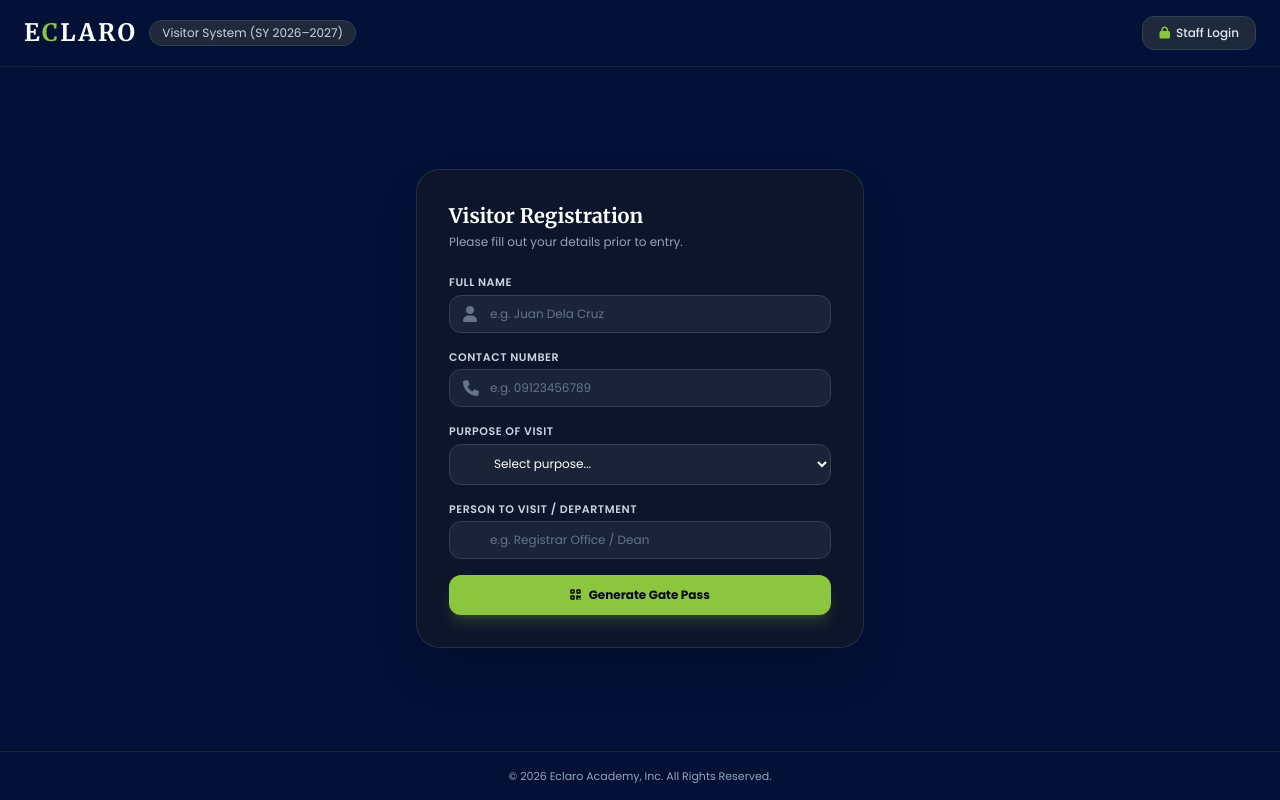
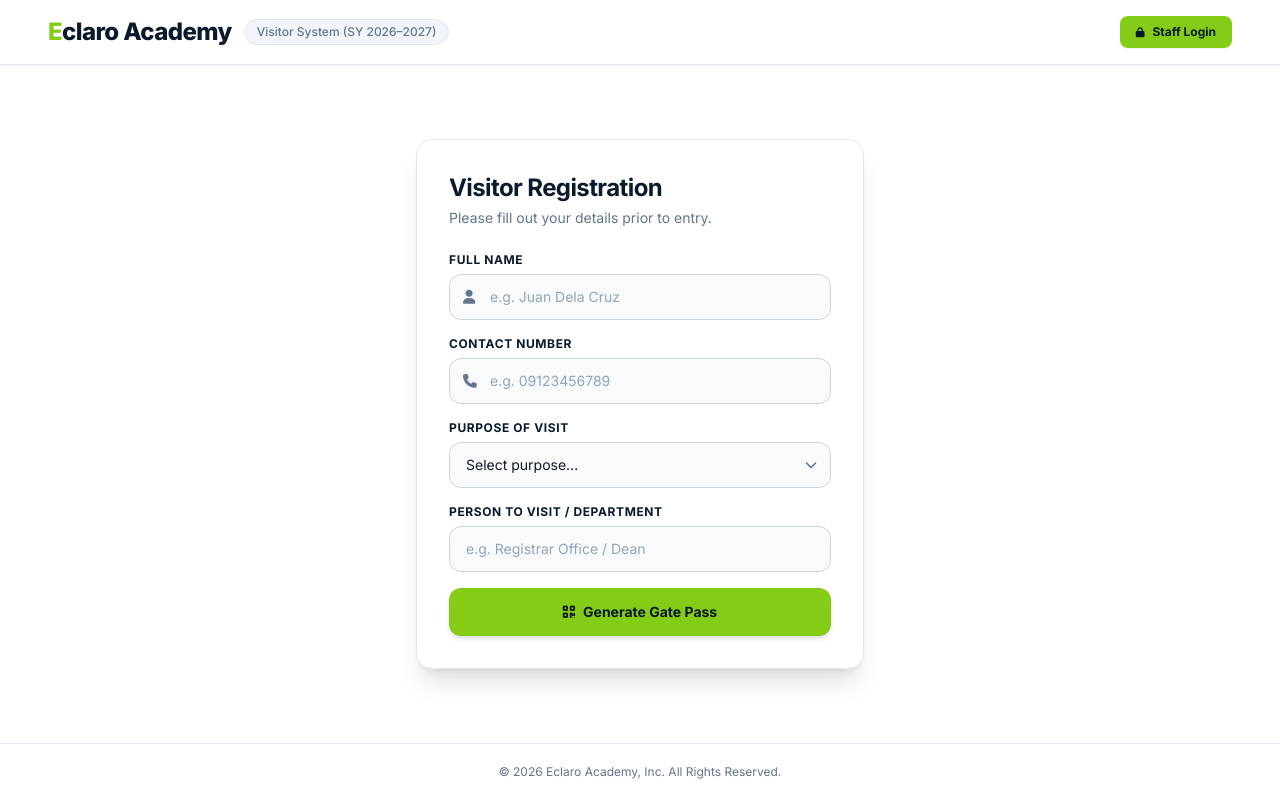
Before and after one commit to erickarcenal-hue/eclaro-visitor-system, a Flask app: page / in a window 1280 px wide. Run offline with Flask 3, Linux system fonts and the light colour scheme; some libraries are stand-ins or nearby versions.

Commit message:
Update index.html

```diff
--- a/templates/index.html
+++ b/templates/index.html
@@ -3,138 +3,216 @@
 <head>
     <meta charset="UTF-8">
     <meta name="viewport" content="width=device-width, initial-scale=1.0">
-    <title>Visitor Management System</title>
-    <link rel="icon" type="image/png" href="https://www.eclaro.com/favicon.ico">
+    <title>Eclaro Academy - Visitor System</title>
+    <!-- Tailwind CSS CDN -->
     <script src="https://cdn.tailwindcss.com"></script>
-    <link href="https://cdnjs.cloudflare.com/ajax/libs/font-awesome/6.0.0/css/all.min.css" rel="stylesheet">
-    <link href="https://fonts.googleapis.com/css2?family=Merriweather:wght@400;700&family=Poppins:wght@300;400;500;600;700&display=swap" rel="stylesheet">
+    <!-- Font Awesome Icons -->
+    <link rel="stylesheet" href="https://cdnjs.cloudflare.com/ajax/libs/font-awesome/6.4.0/css/all.min.css">
+    <!-- QR Code Generator Library -->
+    <script src="https://cdnjs.cloudflare.com/ajax/libs/qrcodejs/1.0.0/qrcode.min.js"></script>
+    <script>
+        tailwind.config = {
+            theme: {
+                extend: {
+                    colors: {
+                        brand: {
+                            green: '#84cc16',      /* Accent Green */
+                            greenHover: '#65a30d',
+                            navy: '#0B192C',       /* Dark Text / Accent */
+                            bgLight: '#FFFFFF',    /* White Background */
+                            cardBg: '#FFFFFF',
+                            inputBg: '#F8FAFC',
+                            border: '#E2E8F0',
+                            textDark: '#0F172A',
+                            textMuted: '#64748B'
+                        }
+                    }
+                }
+            }
+        }
+    </script>
     <style>
-        body { font-family: 'Poppins', sans-serif; }
-        .font-serif-title { font-family: 'Merriweather', serif; }
-        .bg-eclaro-navy { background-color: #031137; }
-        .bg-eclaro-lime { background-color: #8CC63F; }
-        .text-eclaro-lime { color: #8CC63F; }
-        .border-eclaro-lime { border-color: #8CC63F; }
+        @import url('https://fonts.googleapis.com/css2?family=Inter:wght@400;500;600;700;800&display=swap');
+        body {
+            font-family: 'Inter', sans-serif;
+        }
     </style>
 </head>
-<body class="bg-eclaro-navy min-h-screen flex flex-col justify-between text-slate-100">
+<body class="bg-brand-bgLight text-brand-textDark min-h-screen flex flex-col justify-between selection:bg-brand-green selection:text-white">
 
-    <!-- Navbar -->
-    <header class="w-full px-6 py-4 flex justify-between items-center border-b border-slate-800/80 backdrop-blur-md">
+    <!-- HEADER BAR -->
+    <header class="w-full bg-white border-b border-brand-border py-4 px-6 md:px-12 flex items-center justify-between shadow-sm">
         <div class="flex items-center gap-3">
-            <span class="text-2xl font-black text-white tracking-widest font-serif-title">E<span class="text-eclaro-lime">C</span>LARO</span>
-            <span class="hidden sm:inline-block text-xs bg-slate-800 text-slate-300 px-3 py-1 rounded-full border border-slate-700">Visitor System (SY 2026–2027)</span>
+            <!-- LOGO: "E" is Green, rest is Dark -->
+            <h1 class="text-2xl font-extrabold tracking-tight text-brand-navy">
+                <span class="text-brand-green">E</span>claro Academy
+            </h1>
+            <span class="bg-slate-100 text-brand-textMuted text-xs font-medium px-3 py-1 rounded-full border border-slate-200">
+                Visitor System (SY 2026–2027)
+            </span>
         </div>
-        <div>
-            <a href="/login" class="text-xs bg-slate-800 hover:bg-slate-700 text-slate-200 px-4 py-2 rounded-xl font-medium border border-slate-700 transition-all flex items-center gap-1.5">
-                <i class="fas fa-lock text-eclaro-lime"></i> Staff Login
-            </a>
-        </div>
+        <button class="flex items-center gap-2 bg-brand-green hover:bg-brand-greenHover text-brand-navy text-xs font-bold px-4 py-2 rounded-lg transition-all shadow-sm">
+            <i class="fa-solid fa-lock text-[10px]"></i>
+            Staff Login
+        </button>
     </header>
 
-    <!-- Main Content -->
-    <main class="flex-grow flex items-center justify-center p-4 sm:p-6">
-        <div class="w-full max-w-md bg-slate-900/90 backdrop-blur-xl border border-slate-700/60 p-6 sm:p-8 rounded-3xl shadow-2xl relative overflow-hidden">
-            <div class="absolute top-0 left-0 right-0 h-1.5 bg-gradient-to-r from-eclaro-lime via-teal-400 to-eclaro-lime"></div>
+    <!-- MAIN FORM CONTAINER -->
+    <main class="flex-1 flex items-center justify-center p-4 sm:p-6 my-6">
+        <div class="w-full max-w-md bg-brand-cardBg border border-slate-200 rounded-2xl shadow-xl p-6 sm:p-8">
 
-            {% if success %}
-                <!-- Success State / QR Display -->
-                <div class="text-center space-y-4">
-                    <div class="w-14 h-14 bg-eclaro-lime/20 text-eclaro-lime rounded-2xl flex items-center justify-center mx-auto text-2xl border border-eclaro-lime/30">
-                        <i class="fas fa-check"></i>
-                    </div>
-                    <div>
-                        <h2 class="text-xl font-bold font-serif-title text-white">Registration Successful!</h2>
-                        <p class="text-xs text-slate-400 mt-1">Present this digital gate pass to the Eclaro security or receptionist.</p>
+            <div class="mb-6">
+                <h2 class="text-2xl font-bold text-brand-navy tracking-tight">Visitor Registration</h2>
+                <p class="text-brand-textMuted text-sm mt-1">Please fill out your details prior to entry.</p>
             </div>
 
-                    <div class="bg-slate-800/80 p-4 rounded-2xl border border-slate-700 space-y-3 text-left text-xs">
-                        <div class="flex justify-between"><span class="text-slate-400">Visitor:</span> <span class="font-semibold text-white">{{ visitor.name }}</span></div>
-                        <div class="flex justify-between"><span class="text-slate-400">Contact:</span> <span class="font-semibold text-white">{{ visitor.contact }}</span></div>
-                        <div class="flex justify-between"><span class="text-slate-400">Purpose:</span> <span class="font-semibold text-eclaro-lime">{{ visitor.purpose }}</span></div>
-                        <div class="flex justify-between"><span class="text-slate-400">Host / To Visit:</span> <span class="font-semibold text-white">{{ visitor.person_to_visit }}</span></div>
-                        <div class="flex justify-between"><span class="text-slate-400">Date & Time:</span> <span class="font-semibold text-slate-300">{{ visitor.checkin_date }} | {{ visitor.checkin_time }}</span></div>
-                    </div>
+            <form id="visitorForm" onsubmit="handleFormSubmit(event)" class="space-y-4">
 
-                    <div class="bg-white p-4 rounded-2xl inline-block shadow-lg border-4 border-slate-800">
-                        <img src="{{ visitor.qr_url }}" alt="Visitor QR Code" class="w-40 h-40 mx-auto">
-                    </div>
-
+                <!-- FULL NAME -->
                 <div>
-                        <a href="/" class="w-full block bg-slate-800 hover:bg-slate-700 text-white font-medium py-2.5 rounded-xl text-xs transition-all border border-slate-700">
-                            Register Another Visitor
-                        </a>
-                    </div>
-                </div>
-            {% else %}
-                <!-- Registration Form -->
-                <div class="mb-6">
-                    <h1 class="text-xl font-bold font-serif-title text-white">Visitor Registration</h1>
-                    <p class="text-xs text-slate-400 mt-1">Please fill out your details prior to entry.</p>
-                </div>
-
-                <form action="/add" method="POST" class="space-y-4">
-                    <div>
-                        <label class="block text-[11px] font-semibold text-slate-300 uppercase tracking-wider mb-1">Full Name</label>
+                    <label for="fullName" class="block text-xs font-bold text-brand-navy uppercase tracking-wider mb-1.5">
+                        Full Name
+                    </label>
                     <div class="relative">
-                            <span class="absolute inset-y-0 left-0 flex items-center pl-3.5 text-slate-500"><i class="fas fa-user"></i></span>
-                            <input type="text" name="name" required placeholder="e.g. Juan Dela Cruz" class="w-full bg-slate-800/80 border border-slate-700 rounded-xl px-3.5 py-2.5 pl-10 text-xs text-white placeholder-slate-500 focus:outline-none focus:border-[#8CC63F] transition-all">
+                        <span class="absolute inset-y-0 left-0 flex items-center pl-3.5 pointer-events-none text-brand-textMuted">
+                            <i class="fa-solid fa-user text-sm"></i>
+                        </span>
+                        <input type="text" id="fullName" required placeholder="e.g. Juan Dela Cruz"
+                            class="w-full bg-brand-inputBg border border-slate-300 text-brand-textDark text-sm rounded-xl pl-10 pr-4 py-3 focus:outline-none focus:ring-2 focus:ring-brand-green focus:bg-white transition-all placeholder:text-slate-400">
                     </div>
                 </div>
 
+                <!-- CONTACT NUMBER -->
                 <div>
-                        <label class="block text-[11px] font-semibold text-slate-300 uppercase tracking-wider mb-1">Contact Number</label>
+                    <label for="contactNumber" class="block text-xs font-bold text-brand-navy uppercase tracking-wider mb-1.5">
+                        Contact Number
+                    </label>
                     <div class="relative">
-                            <span class="absolute inset-y-0 left-0 flex items-center pl-3.5 text-slate-500"><i class="fas fa-phone"></i></span>
-                            <input type="text" name="contact" required placeholder="e.g. 09123456789" class="w-full bg-slate-800/80 border border-slate-700 rounded-xl px-3.5 py-2.5 pl-10 text-xs text-white placeholder-slate-500 focus:outline-none focus:border-[#8CC63F] transition-all">
+                        <span class="absolute inset-y-0 left-0 flex items-center pl-3.5 pointer-events-none text-brand-textMuted">
+                            <i class="fa-solid fa-phone text-sm"></i>
+                        </span>
+                        <input type="tel" id="contactNumber" required placeholder="e.g. 09123456789"
+                            class="w-full bg-brand-inputBg border border-slate-300 text-brand-textDark text-sm rounded-xl pl-10 pr-4 py-3 focus:outline-none focus:ring-2 focus:ring-brand-green focus:bg-white transition-all placeholder:text-slate-400">
                     </div>
                 </div>
 
+                <!-- PURPOSE OF VISIT -->
                 <div>
-                        <label class="block text-[11px] font-semibold text-slate-300 uppercase tracking-wider mb-1">Purpose of Visit</label>
+                    <label for="purpose" class="block text-xs font-bold text-brand-navy uppercase tracking-wider mb-1.5">
+                        Purpose of Visit
+                    </label>
                     <div class="relative">
-                            <span class="absolute inset-y-0 left-0 flex items-center pl-3.5 text-slate-500"><i class="fas fa-clipboard-question"></i></span>
-                            <select name="purpose" required class="w-full bg-slate-800/80 border border-slate-700 rounded-xl px-3.5 py-2.5 pl-10 text-xs text-white focus:outline-none focus:border-[#8CC63F] transition-all">
+                        <select id="purpose" required
+                            class="w-full bg-brand-inputBg border border-slate-300 text-brand-textDark text-sm rounded-xl px-4 py-3 focus:outline-none focus:ring-2 focus:ring-brand-green focus:bg-white transition-all appearance-none cursor-pointer">
                             <option value="" disabled selected>Select purpose...</option>
                             <option value="Inquiry / Enrollment">Inquiry / Enrollment</option>
-                                <option value="Meeting / Appointment">Meeting / Appointment</option>
-                                <option value="Delivery / Supplier">Delivery / Supplier</option>
-                                <option value="Maintenance / Repair">Maintenance / Repair</option>
-                                <option value="Others">Others</option>
+                            <option value="Document Submission">Document Submission / Pickup</option>
+                            <option value="Official Meeting">Official Meeting / Appointment</option>
+                            <option value="Payment / Accounting">Payment / Accounting</option>
+                            <option value="Other">Other</option>
                         </select>
+                        <span class="absolute inset-y-0 right-0 flex items-center pr-3.5 pointer-events-none text-brand-textMuted">
+                            <i class="fa-solid fa-chevron-down text-xs"></i>
+                        </span>
                     </div>
                 </div>
 
+                <!-- PERSON TO VISIT / DEPARTMENT -->
                 <div>
-                        <label class="block text-[11px] font-semibold text-slate-300 uppercase tracking-wider mb-1">Person to Visit / Department</label>
-                        <div class="relative">
-                            <span class="absolute inset-y-0 left-0 flex items-center pl-3.5 text-slate-500"><i class="fas fa-building-user"></i></span>
-                            <input type="text" name="person_to_visit" required placeholder="e.g. Registrar Office / Dean" class="w-full bg-slate-800/80 border border-slate-700 rounded-xl px-3.5 py-2.5 pl-10 text-xs text-white placeholder-slate-500 focus:outline-none focus:border-[#8CC63F] transition-all">
+                    <label for="department" class="block text-xs font-bold text-brand-navy uppercase tracking-wider mb-1.5">
+                        Person to Visit / Department
+                    </label>
+                    <input type="text" id="department" required placeholder="e.g. Registrar Office / Dean"
+                        class="w-full bg-brand-inputBg border border-slate-300 text-brand-textDark text-sm rounded-xl px-4 py-3 focus:outline-none focus:ring-2 focus:ring-brand-green focus:bg-white transition-all placeholder:text-slate-400">
+                </div>
+
+                <!-- SUBMIT BUTTON -->
+                <button type="submit"
+                    class="w-full mt-4 bg-brand-green hover:bg-brand-greenHover text-brand-navy font-bold text-sm py-3.5 px-4 rounded-xl shadow-md transition-all flex items-center justify-center gap-2 active:scale-[0.99]">
+                    <i class="fa-solid fa-qrcode"></i>
+                    Generate Gate Pass
+                </button>
+
+            </form>
+        </div>
+    </main>
+
+    <!-- FOOTER -->
+    <footer class="w-full py-5 border-t border-brand-border bg-white text-center text-xs text-brand-textMuted">
+        &copy; 2026 Eclaro Academy, Inc. All Rights Reserved.
+    </footer>
+
+    <!-- GATE PASS MODAL -->
+    <div id="gatePassModal" class="fixed inset-0 bg-slate-900/60 backdrop-blur-sm hidden flex items-center justify-center p-4 z-50">
+        <div class="bg-white rounded-3xl p-6 sm:p-8 max-w-sm w-full text-center shadow-2xl border border-slate-100 transform transition-all">
+            <div class="flex justify-between items-center mb-2">
+                <span class="text-xs font-bold text-brand-navy tracking-wider uppercase">Official Gate Pass</span>
+                <button onclick="closeModal()" class="text-slate-400 hover:text-slate-600 text-lg">
+                    <i class="fa-solid fa-xmark"></i>
+                </button>
+            </div>
+
+            <!-- QR Container -->
+            <div class="bg-slate-50 p-4 rounded-2xl border border-slate-200 flex flex-col items-center justify-center my-4">
+                <div id="qrcode" class="my-2"></div>
+                <p id="passId" class="text-xs font-mono font-bold text-slate-500 mt-2">ID: ---</p>
+            </div>
+
+            <div class="space-y-1 text-left bg-slate-50 p-3.5 rounded-xl border border-slate-100 text-xs mb-6">
+                <p><strong class="text-brand-navy">Name:</strong> <span id="passName"></span></p>
+                <p><strong class="text-brand-navy">Purpose:</strong> <span id="passPurpose"></span></p>
+                <p><strong class="text-brand-navy">Visiting:</strong> <span id="passDept"></span></p>
+                <p><strong class="text-brand-navy">Date:</strong> <span id="passDate"></span></p>
+            </div>
+
+            <button onclick="window.print()" class="w-full bg-brand-navy hover:bg-slate-800 text-white font-semibold text-xs py-3 rounded-xl transition-all flex items-center justify-center gap-2">
+                <i class="fa-solid fa-print"></i>
+                Print / Save Pass
+            </button>
         </div>
     </div>
 
-                    <!-- Hidden fields for automatic date/time capture -->
-                    <input type="hidden" name="checkin_date" id="checkin_date">
-                    <input type="hidden" name="checkin_time" id="checkin_time">
+    <!-- JAVASCRIPT LOGIC -->
+    <script>
+        let qrcode = null;
 
-                    <button type="submit" class="w-full bg-[#8CC63F] hover:bg-[#7ab332] text-slate-950 font-bold py-3 rounded-xl text-xs transition-all shadow-lg shadow-[#8CC63F]/20 mt-2 flex items-center justify-center gap-2">
-                        <i class="fas fa-qrcode"></i> Generate Gate Pass
-                    </button>
-                </form>
+        function handleFormSubmit(event) {
+            event.preventDefault();
 
-                <script>
-                    const now = new Date();
-                    document.getElementById('checkin_date').value = now.toLocaleDateString('en-US', { month: 'short', day: 'numeric', year: 'numeric' });
-                    document.getElementById('checkin_time').value = now.toLocaleTimeString('en-US', { hour: '2-digit', minute: '2-digit' });
+            const name = document.getElementById('fullName').value;
+            const phone = document.getElementById('contactNumber').value;
+            const purpose = document.getElementById('purpose').value;
+            const dept = document.getElementById('department').value;
+            const passCode = 'ECL-' + Math.floor(100000 + Math.random() * 900000);
+            const currentDate = new Date().toLocaleDateString('en-US', {
+                year: 'numeric', month: 'short', day: 'numeric', hour: '2-digit', minute: '2-digit'
+            });
+
+            document.getElementById('passName').innerText = name;
+            document.getElementById('passPurpose').innerText = purpose;
+            document.getElementById('passDept').innerText = dept;
+            document.getElementById('passDate').innerText = currentDate;
+            document.getElementById('passId').innerText = 'ID: ' + passCode;
+
+            const qrContainer = document.getElementById('qrcode');
+            qrContainer.innerHTML = '';
+
+            qrcode = new QRCode(qrContainer, {
+                text: JSON.stringify({ passCode, name, purpose, dept }),
+                width: 160,
+                height: 160,
+                colorDark : "#0B192C",
+                colorLight : "#FFFFFF",
+                correctLevel : QRCode.CorrectLevel.H
+            });
+
+            document.getElementById('gatePassModal').classList.remove('hidden');
+        }
+
+        function closeModal() {
+            document.getElementById('gatePassModal').classList.add('hidden');
+            document.getElementById('visitorForm').reset();
+        }
     </script>
-            {% endif %}
-        </div>
-    </main>
-
-    <!-- Footer -->
-    <footer class="w-full text-center py-4 border-t border-slate-800/80 text-[11px] text-slate-400">
-        <p>© 2026 Eclaro Academy, Inc. All Rights Reserved.</p>
-    </footer>
-
 </body>
 </html>
```
Lines whose indentation alone changed are shown as unchanged.
